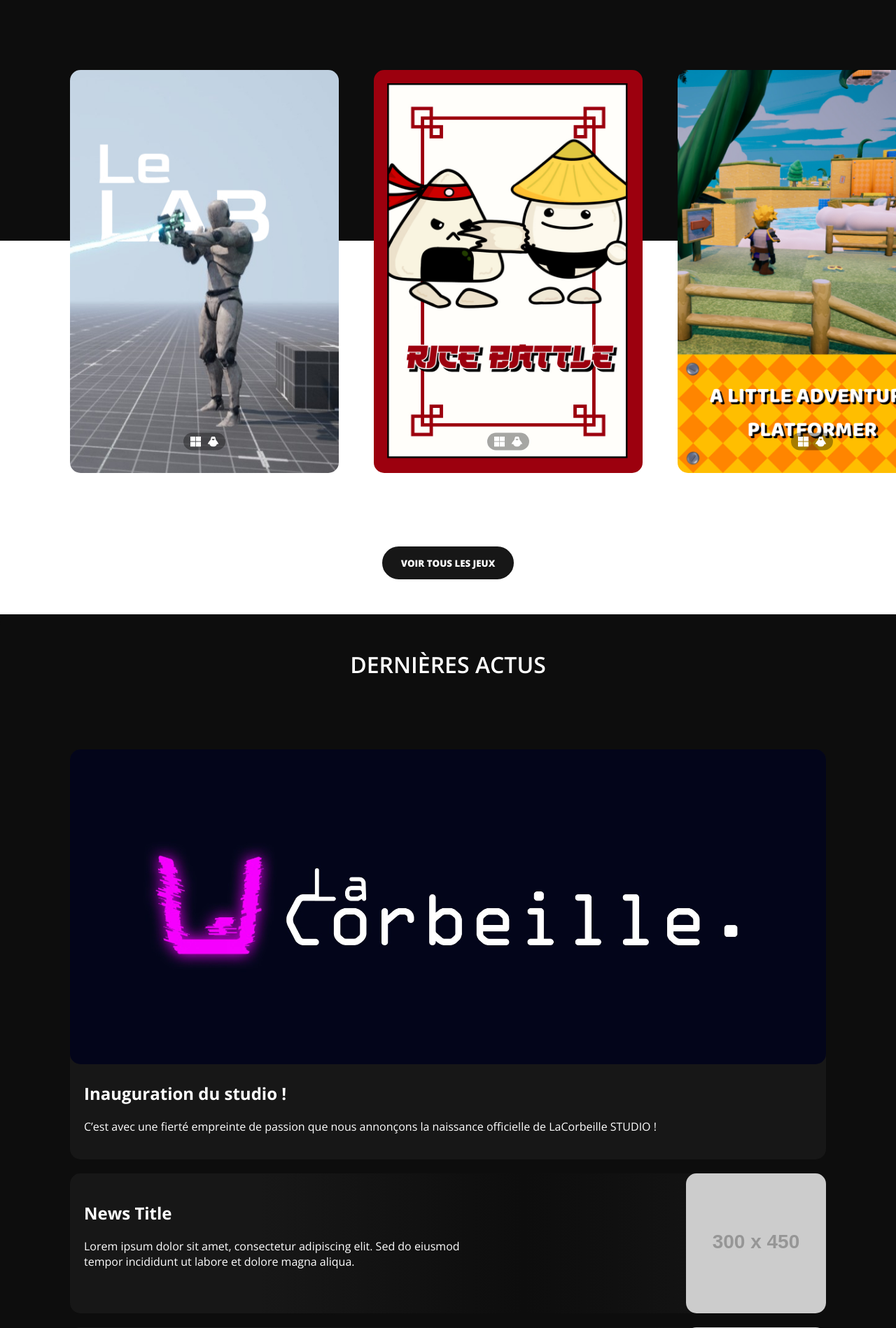
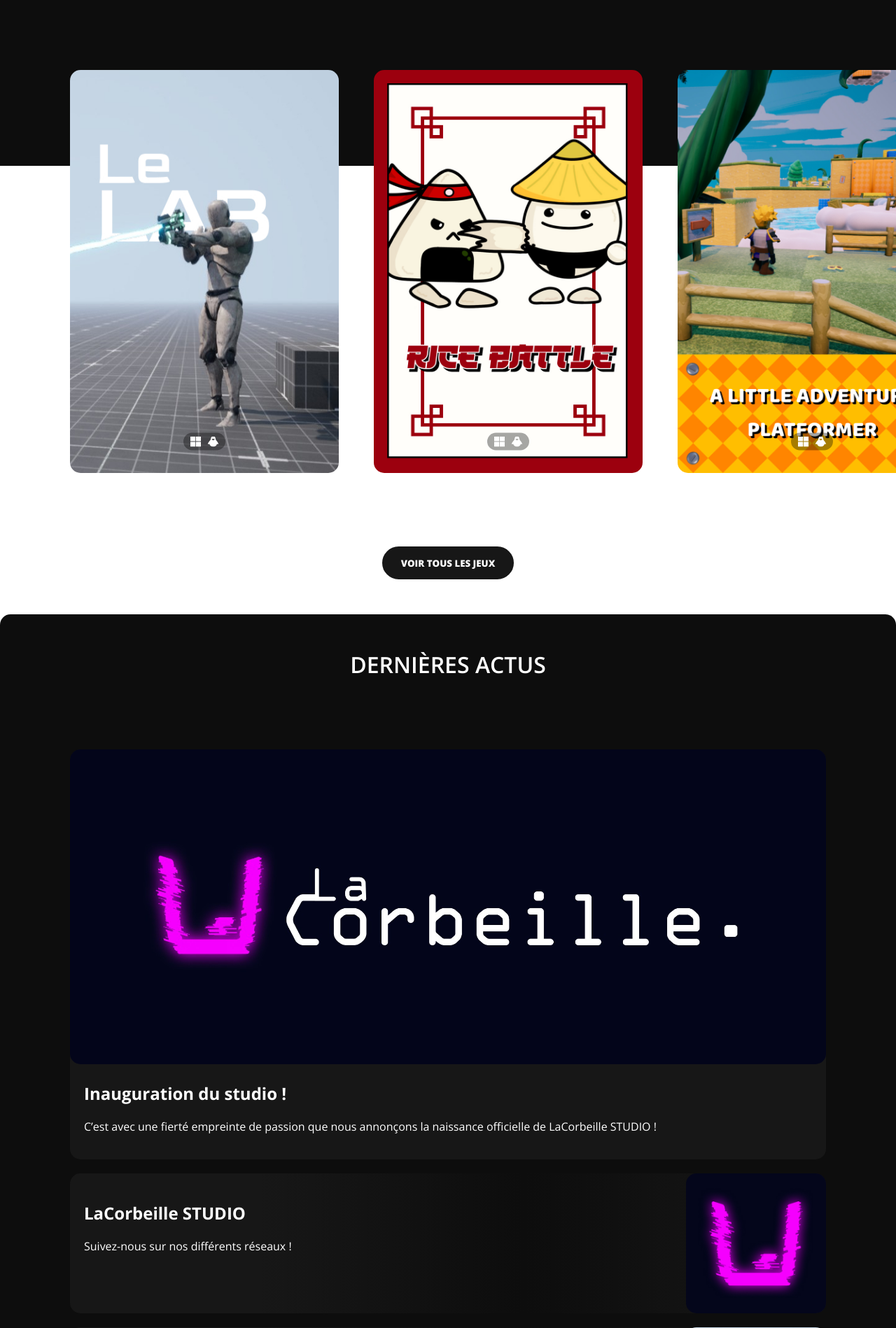
Before and after one commit to LaCorbeille/lacorbeille.studio, a PHP site: page / in a window 1280 px wide. Shown: the part 1291-3189 px from the top of the page at 70% size. Run offline with PHP 8.4, Linux system fonts and the light colour scheme; grey boxes labelled with a size stand in for pictures from a placeholder-image service; some libraries are stand-ins or nearby versions; some web fonts are replaced.

Commit message:
:art: Add new branding and game icons; update layout and styles for improved game section display

```diff
--- a/css/index.css
+++ b/css/index.css
@@ -135,9 +135,12 @@ section:nth-of-type(2)>h1 {
 }
 
 section:nth-of-type(2)>div {
-    display: flex;
+    /* display: flex; */
     justify-content: space-between;
     padding: 0 calc(var(--main-side-padding) * 4);
+    display: grid;
+    grid-template-columns: 1fr 1fr 1fr 1fr;
+    justify-items: center;
 }
 
 section:nth-of-type(2)>div div.game-card {
@@ -146,17 +149,15 @@ section:nth-of-type(2)>div div.game-card {
 
 section:nth-of-type(2)>div div#whiteBackground {
     position: absolute;
-    bottom: 0;
+    top: 330px;
     left: 0;
     width: 100%;
-    height: 55%;
+    height: 80%;
     background-color: white;
 }
 
 section:nth-of-type(2)>div div.game-card>img {
     border-radius: 15px;
-    /* max-height: 450px;
-    max-width: 300px; */
     height: calc(450 * 0.05vw);
     width: calc(300 * 0.05vw);
 }
@@ -205,7 +206,7 @@ section:nth-of-type(3)>div {
 
 section:nth-of-type(3)>div>#main-news-card {
     border-radius: 15px;
-    margin-right: 150px;
+    margin-right: 8vw;
     padding-bottom: 20px;
     height: fit-content;
     background: #171717;
@@ -268,6 +269,7 @@ section:nth-of-type(3)>button {
     border: solid white 2px;
     margin: 50px 0;
     justify-self: center;
+    background-color: #0D0D0D;
 }
 
 section:nth-of-type(3)>button:hover {
@@ -318,6 +320,7 @@ footer div#links>a {
     color: white;
     margin-right: 20px;
     cursor: pointer;
+    text-transform: uppercase;
 }
 
 footer div#socials {
--- a/index.html
+++ b/index.html
@@ -18,8 +18,9 @@
     <link rel="stylesheet" href="css/responsive/index.css">
     <!-- JS -->
     <!-- <script src="https://ajax.googleapis.com/ajax/libs/jquery/3.5.1/jquery.min.js"></script> -->
+    <script src="js/dynamicTitle.js" defer></script>
     <script src="js/slideshow.js" defer></script>
-    <script src="js/dynamicTitle.js" defer></script>
+    <script src="js/gamecards.js" defer></script>
     <script src="js/rightClick.js" defer></script>
     <!-- Fonts -->
     <link rel="preconnect" href="https://fonts.googleapis.com">
@@ -54,12 +55,13 @@
 
 <body>
     <header>
+        <h1 style="display:none">LaCorbeille STUDIO</h1>
         <img src="assets/img/branding/LogoFullWhite.svg" alt="LaCorbeille STUDIO - LogoFull" class="logo">
         <nav>
             <ul>
-                <li><a href="#">Jeux</a></li>
-                <li><a href="#">Actus</a></li>
-                <li><a href="#">Support</a></li>
+                <li><a href="#games-section">Jeux</a></li>
+                <li><a href="#news-section">Actus</a></li>
+                <li><a href="mailto:contact@lacorbeille.studio?subject=Demande%20de%20support">Support</a></li>
             </ul>
         </nav>
     </header>
@@ -102,7 +104,7 @@
             </div>
             <div class="dots"></div>
         </section>
-        <section>
+        <section id="games-section">
             <h1>Découvrir plus de jeux</h1>
             <div>
                 <div id="whiteBackground"></div>
@@ -134,10 +136,31 @@
                         <img src="assets/img/platforms/Linux.svg" alt="Linux">
                     </div>
                 </div>
+                <div class="game-card">
+                    <img src="https://placehold.co/300x450?text=Game" alt="Placeholder">
+                    <div class="platforms">
+                        <img src="assets/img/platforms/Windows.svg" alt="Windows">
+                        <img src="assets/img/platforms/Linux.svg" alt="Linux">
+                    </div>
+                </div>
+                <div class="game-card">
+                    <img src="https://placehold.co/300x450?text=Game" alt="Placeholder">
+                    <div class="platforms">
+                        <img src="assets/img/platforms/Windows.svg" alt="Windows">
+                        <img src="assets/img/platforms/Linux.svg" alt="Linux">
+                    </div>
+                </div>
+                <div class="game-card">
+                    <img src="https://placehold.co/300x450?text=Game" alt="Placeholder">
+                    <div class="platforms">
+                        <img src="assets/img/platforms/Windows.svg" alt="Windows">
+                        <img src="assets/img/platforms/Linux.svg" alt="Linux">
+                    </div>
+                </div>
             </div>
-            <button>Voir tous les jeux</button>
+            <button onclick="hideMoreGames()">Réduire les jeux</button>
         </section>
-        <section>
+        <section id="news-section">
             <h1>Dernières actus</h1>
             <div>
                 <div id="main-news-card">
@@ -149,33 +172,24 @@
                 <div id="news">
                     <div class="news-card">
                         <div>
-                            <h2>News Title</h2>
-                            <p>Lorem ipsum dolor sit amet, consectetur adipiscing elit. Sed do eiusmod tempor incididunt
-                                ut
-                                labore
-                                et dolore magna aliqua.</p>
+                            <h2>LaCorbeille STUDIO</h2>
+                            <p>Suivez-nous sur nos différents réseaux !</p>
                         </div>
-                        <img src="https://placehold.co/300x450?text=News%20Title" alt="Placeholder">
+                        <img src="assets/img/branding/LogoSmallBlurPadding.jpg" alt="Logo Small">
                     </div>
                     <div class="news-card">
                         <div>
-                            <h2>News Title</h2>
-                            <p>Lorem ipsum dolor sit amet, consectetur adipiscing elit. Sed do eiusmod tempor incididunt
-                                ut
-                                labore
-                                et dolore magna aliqua.</p>
+                            <h2>Découvrez Le LAB</h2>
+                            <p>Découvrez notre nouveau projet Le LAB.</p>
                         </div>
-                        <img src="https://placehold.co/300x450?text=News%20Title" alt="Placeholder">
+                        <img src="assets/img/games/LeLAB/LeLAB - Icon.jpg" alt="Le LAB">
                     </div>
                     <div class="news-card">
                         <div>
-                            <h2>News Title</h2>
-                            <p>Lorem ipsum dolor sit amet, consectetur adipiscing elit. Sed do eiusmod tempor incididunt
-                                ut
-                                labore
-                                et dolore magna aliqua.</p>
+                            <h2>Rice Battle</h2>
+                            <p>Un jeu de combat en 2.5D pour deux joueurs dans un univers inspiré par la cuisine asiatique.</p>
                         </div>
-                        <img src="https://placehold.co/300x450?text=News%20Title" alt="Placeholder">
+                        <img src="assets/img/games/RiceBattle/RiceBattle - Icon.png" alt="Rice Battle">
                     </div>
                 </div>
             </div>
@@ -191,17 +205,17 @@
             </div>
         </div>
         <div id="links">
-            <a href="#">Sitemap</a>
-            <a href="#">Legal notice</a>
-            <a href="#">Press kit</a>
+            <a href="sitemap.xml" target="_blank">Sitemap</a>
+            <a href="legal.html">Legal notice</a>
+            <a href="https://drive.google.com/file/d/19BLUa7sSfQHJMSVENMNamBFYqbqVPh_s/view?usp=sharing" target="_blank">Press kit</a>
         </div>
         <div id="socials">
-            <a href="" target="_blank"><img src="assets/img/social/ItchIO.svg" alt="Itch.io"></a>
-            <a href="" target="_blank"><img src="assets/img/social/Discord.svg" alt="Discord"></a>
-            <a href="" target="_blank"><img src="assets/img/social/Facebook.svg" alt="Facebook"></a>
-            <a href="" target="_blank"><img src="assets/img/social/LinkedIn.svg" alt="LinkedIn"></a>
-            <a href="" target="_blank"><img src="assets/img/social/X.svg" alt="X"></a>
-            <a href="" target="_blank"><img src="assets/img/social/Instagram.svg" alt="Instagram"></a>
+            <a href="https://lacorbeille-studio.itch.io" target="_blank"><img src="assets/img/social/ItchIO.svg" alt="Itch.io"></a>
+            <a href="https://discord.com/invite/hmPzS4k" target="_blank"><img src="assets/img/social/Discord.svg" alt="Discord"></a>
+            <a href="https://www.facebook.com/people/LaCorbeille-Studio/61565357266191/" target="_blank"><img src="assets/img/social/Facebook.svg" alt="Facebook"></a>
+            <a href="https://www.linkedin.com/company/lacorbeille-studio" target="_blank"><img src="assets/img/social/LinkedIn.svg" alt="LinkedIn"></a>
+            <a href="https://x.com/LaCorbeilleSTD" target="_blank"><img src="assets/img/social/X.svg" alt="X"></a>
+            <a href="https://www.instagram.com/lacorbeille.studio" target="_blank"><img src="assets/img/social/Instagram.svg" alt="Instagram"></a>
         </div>
     </footer>
 </body>
```
Also changed, not shown: assets/img/branding/LogoSmallBlurPadding.jpg (added), assets/img/branding/LogoSmallPadding.jpg (added), assets/img/games/LeLAB/LeLAB - Icon.jpg (added), assets/img/games/RiceBattle/RiceBattle - Icon.png (added), legal.html (added).
